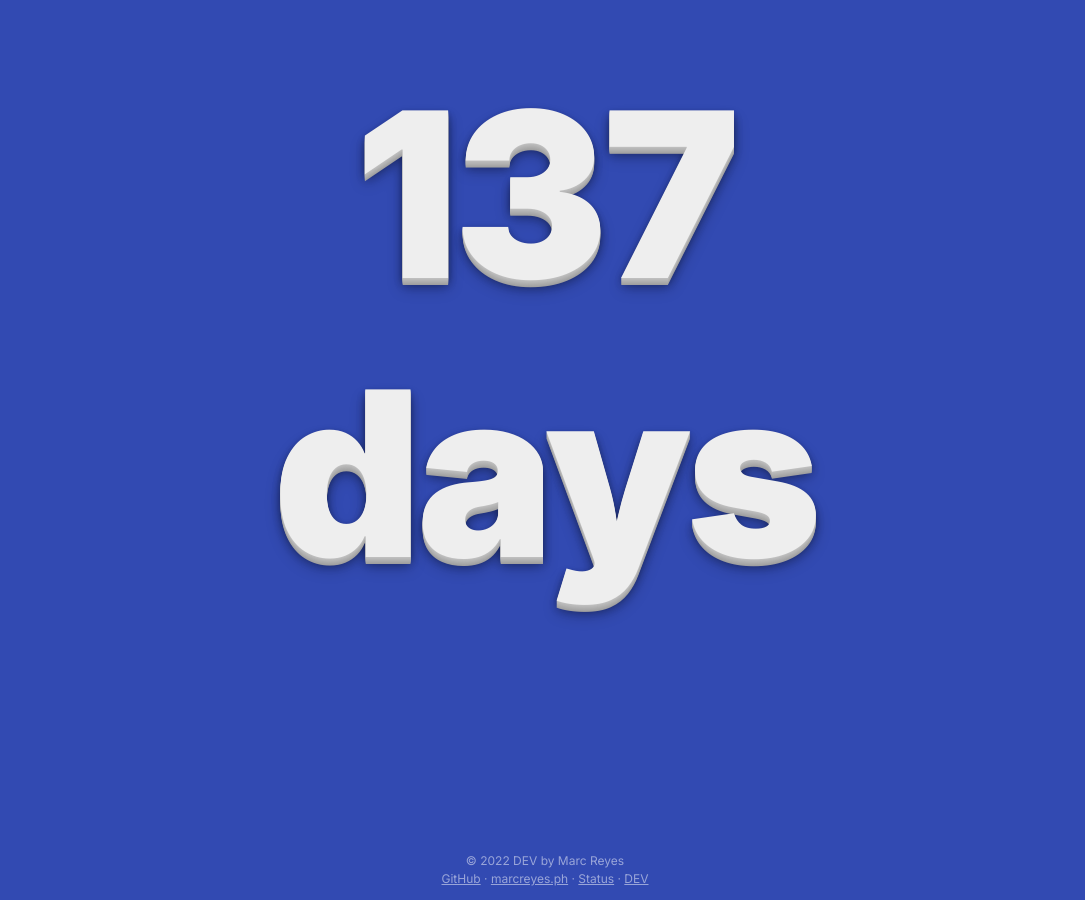
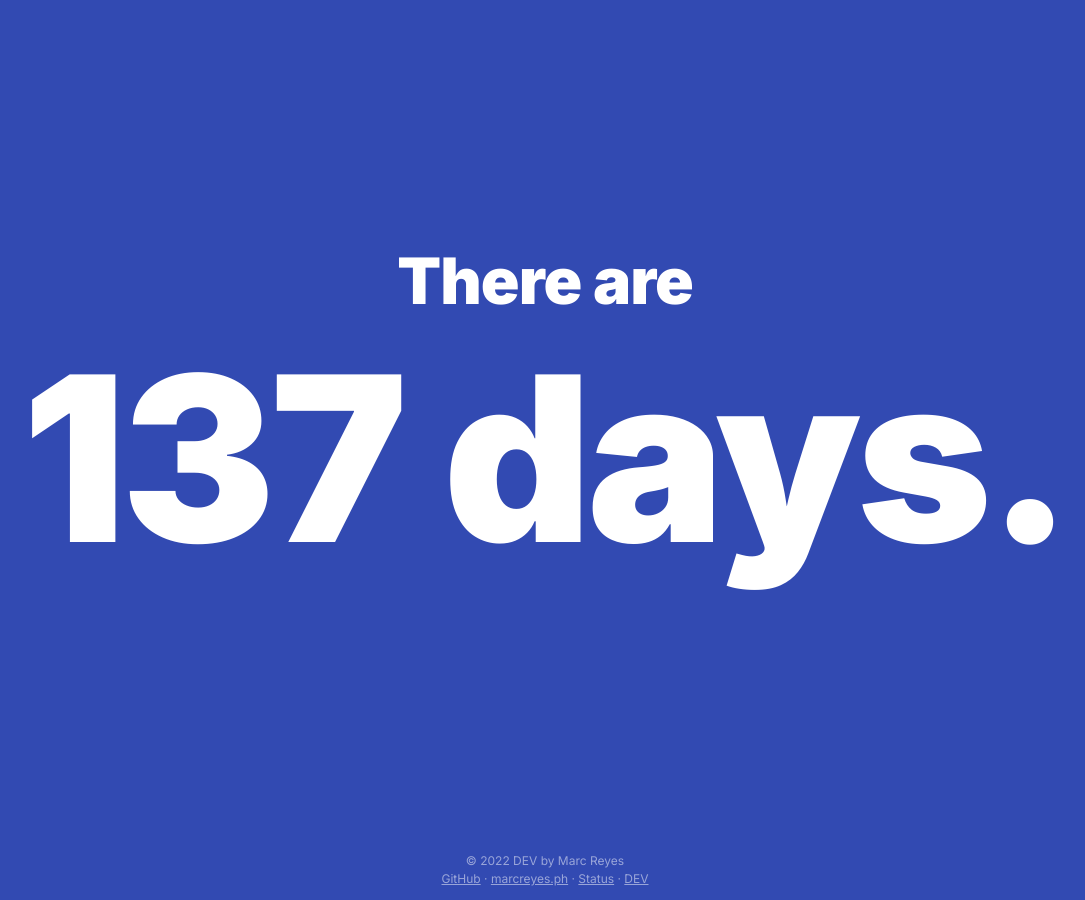
Before and after one commit to mabreyes/pduts-remaining-days, a Jekyll site: the page built from index.md, in a window 1280 px wide. Shown: the whole page, without its empty margins (95-1180 px from the left). Built offline with Jekyll 4.4.1, drawn with Linux system fonts in a browser that asks for light colours.

Commit message:
Revert to previous style and add conditional for 1 day

```diff
--- a/css/style.css
+++ b/css/style.css
@@ -23,12 +23,16 @@ h1 {
 }
 
 footer {
-    position: absolute;
-    bottom: 0;
     opacity: 0.5;
     padding: 12px 0;
     font-size: 12px;
     line-height: 18px;
+}
+
+span:first-child {
+    font-size: 5vw;
+    letter-spacing: -1px;
+    display: block;
 }
 
 a {
@@ -36,28 +40,17 @@ a {
     white-space: nowrap;
 }
 
-.text-3d {
-    color: #eee;
-    position: absolute;
-    top: 20%;
-    left: 50%;
-    transform: translate(-50%, -50%);
-    text-shadow: 0 1px 0 rgb(190, 190, 190), 0 2px 0 rgb(185, 185, 185), 0 3px 0 rgb(180, 180, 180), 0 4px 0 rgb(175, 175, 175), 0 5px 0 rgb(170, 170, 170), 0 6px 0 rgb(165, 165, 165), 0 7px 0 rgb(160, 160, 160), 0 1px 5px rgba(0, 0, 0, .05), 0 3px 5px rgba(0, 0, 0, .10), 0 5px 10px rgba(0, 0, 0, .15), 0 7px 10px rgba(0, 0, 0, .20), 0 10px 15px rgba(0, 0, 0, .25);
-    transition: all 0.3s ease-in-out;
-    cursor: pointer;
-}
-
-.text-3d:hover {
-    text-shadow: 0 1px 0 rgb(190, 190, 190), 0 2px 0 rgb(185, 185, 185), 0 3px 0 rgb(180, 180, 180), 0 4px 0 rgb(175, 175, 175), 0 5px 0 rgb(170, 170, 170), 0 6px 0 rgb(165, 165, 165), 0 7px 0 rgb(160, 160, 160), 0 8px 0 rgb(155, 155, 155), 0 9px 0 rgb(150, 150, 150), 0 1px 5px rgba(0, 0, 0, .05), 0 5px 5px rgba(0, 0, 0, .10), 0 10px 10px rgba(0, 0, 0, .15), 0 15px 10px rgba(0, 0, 0, .20), 0 20px 15px rgba(0, 0, 0, .25);
-    transform: translate(-51%, -51%);
-    transition: all 0.3s ease-in-out;
-}
-
 @media screen and (max-width: 860px) {
     h1 {
         font-size: 30vw;
+        line-height: 1em;
     }
     h1 span {
         display: block;
     }
+    span:first-child {
+        font-size: 10vw;
+        display: block;
+        line-height: 1.75em;
+    }
 }
--- a/index.md
+++ b/index.md
@@ -4,7 +4,8 @@ description: "Let's count Pduts's remaining days as President, together."
 layout: default
 footer: true
 ---
-<h1 class="text-3d">
+<h1>
+    <span id="count-plural-verb">There are</span>
     <span id="days">0</span>
-    <span>days</span>
+    <span id="count-plural-day">days.</span>
 </h1>
--- a/js/cd.js
+++ b/js/cd.js
@@ -13,3 +13,11 @@ const diffInMs = new Date(endDate) - new Date(startDate)
 const diffInDays = diffInMs / (1000 * 60 * 60 * 24);
 document.querySelector('h1 #days').textContent = Math.ceil(diffInDays)
 window.history.replaceState(null, null, "?refresh=True&days=" + Math.ceil(diffInDays))
+
+if (diffInDays <= 1) {
+    document.querySelector('h1 #count-plural-verb').textContent = 'There is'
+    document.querySelector('h1 #count-plural-day').textContent = 'day.'
+} else {
+    document.querySelector('h1 #count-plural-verb').textContent = 'There are'
+    document.querySelector('h1 #count').textContent = 'days.'
+}
```
Also changed, not shown: generate.md (+3 -2 lines).
